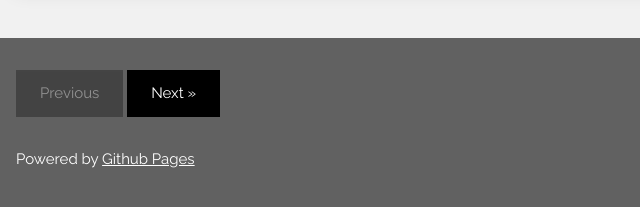
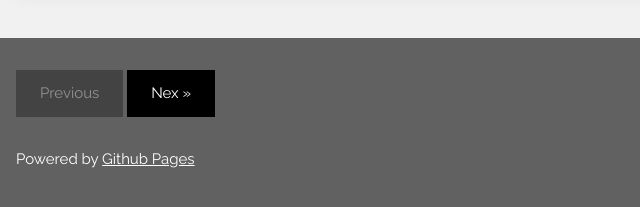
Before and after one commit to Iurq/iurq.github.io, a plain HTML site: page index.html in a window 1280 px wide. Shown: the part 1961-2168 px from the top of the page, 0-640 px from the left. Drawn offline with nearby package versions, Linux system fonts and the light colour scheme.

Commit message:
Update index.html

```diff
--- a/index.html
+++ b/index.html
@@ -135,7 +135,7 @@ and is wrapped around the whole page content, except for the footer in this exam
 <!-- Footer -->
 <footer class="w3-container w3-dark-grey w3-padding-32 w3-margin-top">
   <button class="w3-button w3-black w3-disabled w3-padding-large w3-margin-bottom">Previous</button>
-  <button class="w3-button w3-black w3-padding-large w3-margin-bottom">Next »</button>
+  <button class="w3-button w3-black w3-padding-large w3-margin-bottom">Nex »</button>
   <p>Powered by <a href="https://iurq.github.io" target="_blank">Github Pages</a></p>
 </footer>
 
```
